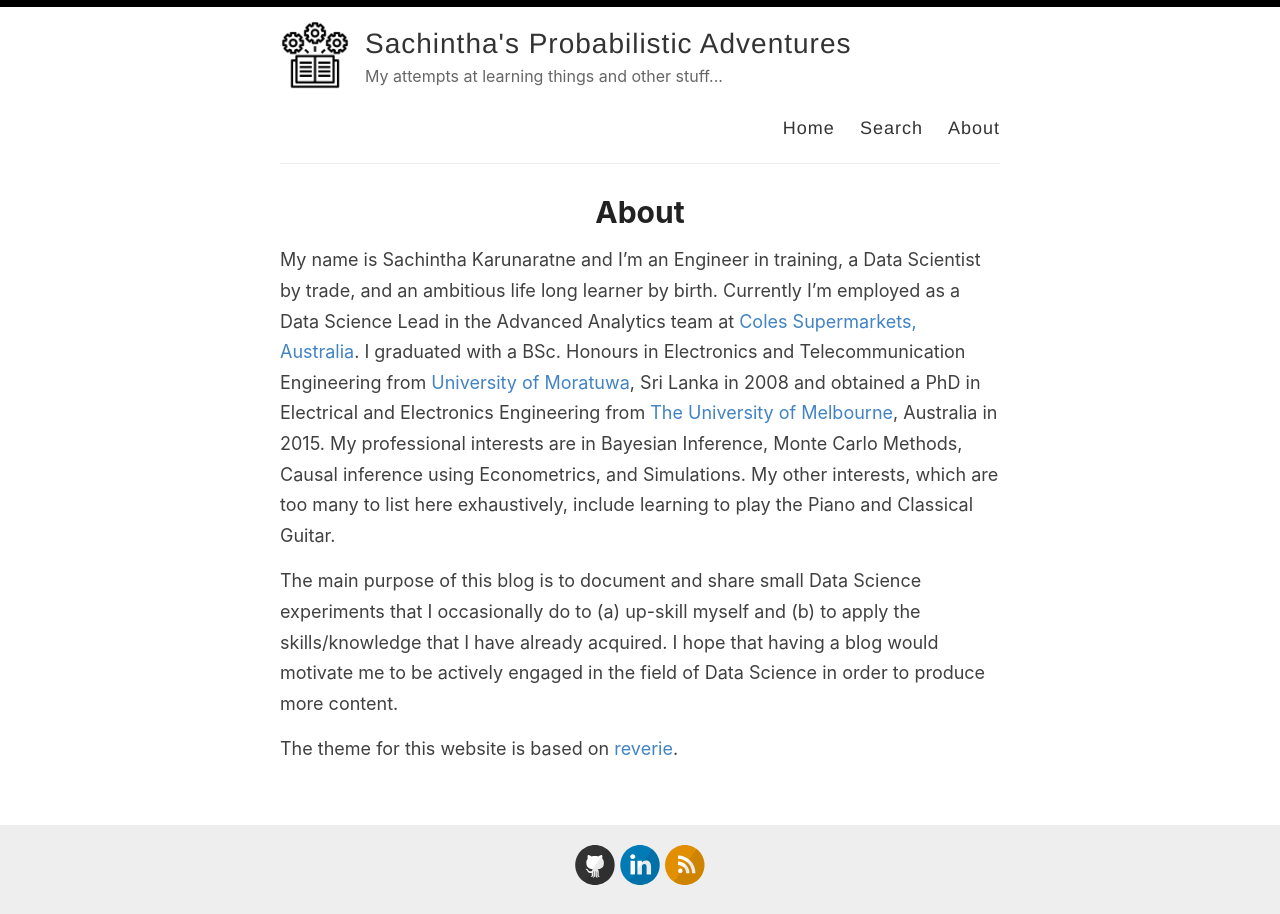
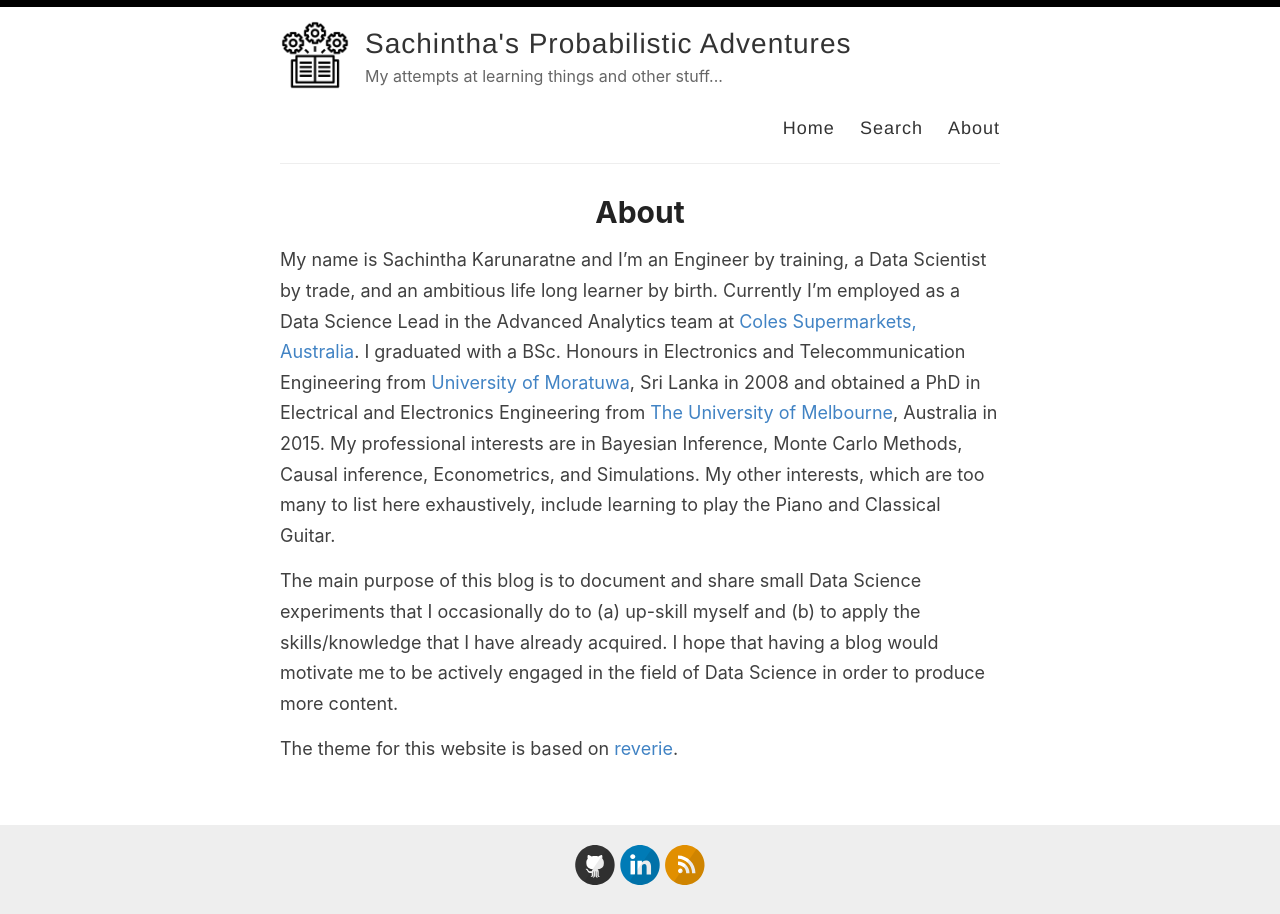
Before and after one commit to sachinthak/sachinthak.github.io, a Jekyll site: the page built from _pages/about.md, in a window 1280 px wide. Built offline with Jekyll 4.4.1, drawn with Linux system fonts in a browser that asks for light colours.

Commit message:
minor grammer changes

```diff
--- a/_pages/about.md
+++ b/_pages/about.md
@@ -5,9 +5,9 @@ permalink: /about/
 ---
 
 
-My name is Sachintha Karunaratne and I'm an Engineer in training, a Data Scientist by trade, and an ambitious life long learner by birth.
+My name is Sachintha Karunaratne and I'm an Engineer by training, a Data Scientist by trade, and an ambitious life long learner by birth.
 Currently I'm employed as a Data Science Lead in the Advanced Analytics team at [Coles Supermarkets, Australia](https://www.coles.com.au).
-I graduated with a BSc. Honours in Electronics and Telecommunication Engineering from [University of Moratuwa](https://uom.lk), Sri Lanka in 2008 and obtained a PhD in Electrical and Electronics Engineering from [The University of Melbourne](https://www.unimelb.edu.au), Australia in 2015. My professional interests are in Bayesian Inference, Monte Carlo Methods, Causal inference using Econometrics, and Simulations. My other interests, which are too many to list here exhaustively, include learning to play the Piano and Classical Guitar.
+I graduated with a BSc. Honours in Electronics and Telecommunication Engineering from [University of Moratuwa](https://uom.lk), Sri Lanka in 2008 and obtained a PhD in Electrical and Electronics Engineering from [The University of Melbourne](https://www.unimelb.edu.au), Australia in 2015. My professional interests are in Bayesian Inference, Monte Carlo Methods, Causal inference, Econometrics, and Simulations. My other interests, which are too many to list here exhaustively, include learning to play the Piano and Classical Guitar.
 
 The main purpose of this blog is to document and share small Data Science experiments that I occasionally do to (a) up-skill myself and (b) to apply the skills/knowledge that I have already acquired. I hope that having a blog would  motivate me to be actively engaged in the field of Data Science in order to produce more content.
 
```
